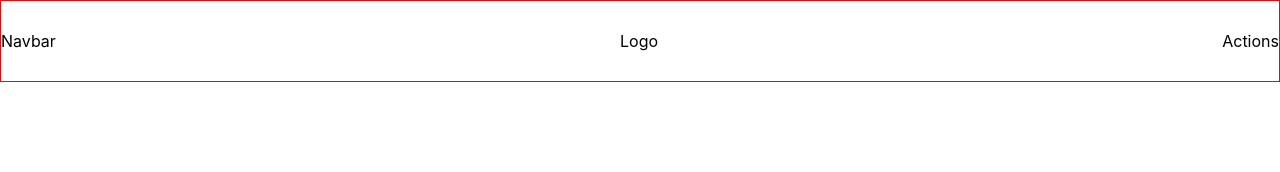
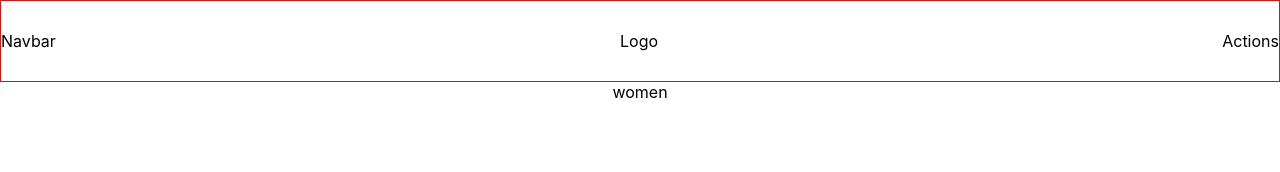
Before and after one commit to Kiril-Pavlov/sw-react-clothes-shop, a React (Create React App) app: page / in a window 1280 px wide. Shown: the top 172 px of the page. Built offline with nearby package versions, Linux system fonts and the light colour scheme.

Commit message:
created routes for the pages

```diff
--- a/package.json
+++ b/package.json
@@ -8,6 +8,8 @@
     "@testing-library/user-event": "^13.5.0",
     "react": "^18.2.0",
     "react-dom": "^18.2.0",
+    "react-router": "^6.4.3",
+    "react-router-dom": "^6.4.3",
     "react-scripts": "5.0.1",
     "web-vitals": "^2.1.4"
   },
--- a/src/App.js
+++ b/src/App.js
@@ -1,11 +1,21 @@
+import { Route, Routes } from 'react-router';
 import './App.css';
 
+
 import Header from "./components/Header/Header"
+import Women from './pages/Home';
+import Men from './pages/Men/Men'
+import Kids from './pages/Kids/Kids'
 
 function App() {
   return (
     <div className="App">
       <Header />
+      <Routes>
+        <Route path='/' element={<Women/>} />
+        <Route path='/men' element={<Men />} />
+        <Route path='/kids' element={<Kids/>} />
+      </Routes>
     </div>
   );
 }
--- a/src/index.js
+++ b/src/index.js
@@ -2,10 +2,13 @@ import React from 'react';
 import ReactDOM from 'react-dom/client';
 import './index.css';
 import App from './App';
+import { BrowserRouter } from 'react-router-dom';
 
 const root = ReactDOM.createRoot(document.getElementById('root'));
 root.render(
   <React.StrictMode>
-    <App />
+    <BrowserRouter>
+      <App />
+    </BrowserRouter>
   </React.StrictMode>
 );
```
Also changed, not shown: 1 other file (tests, documents, lock files or other folders).
